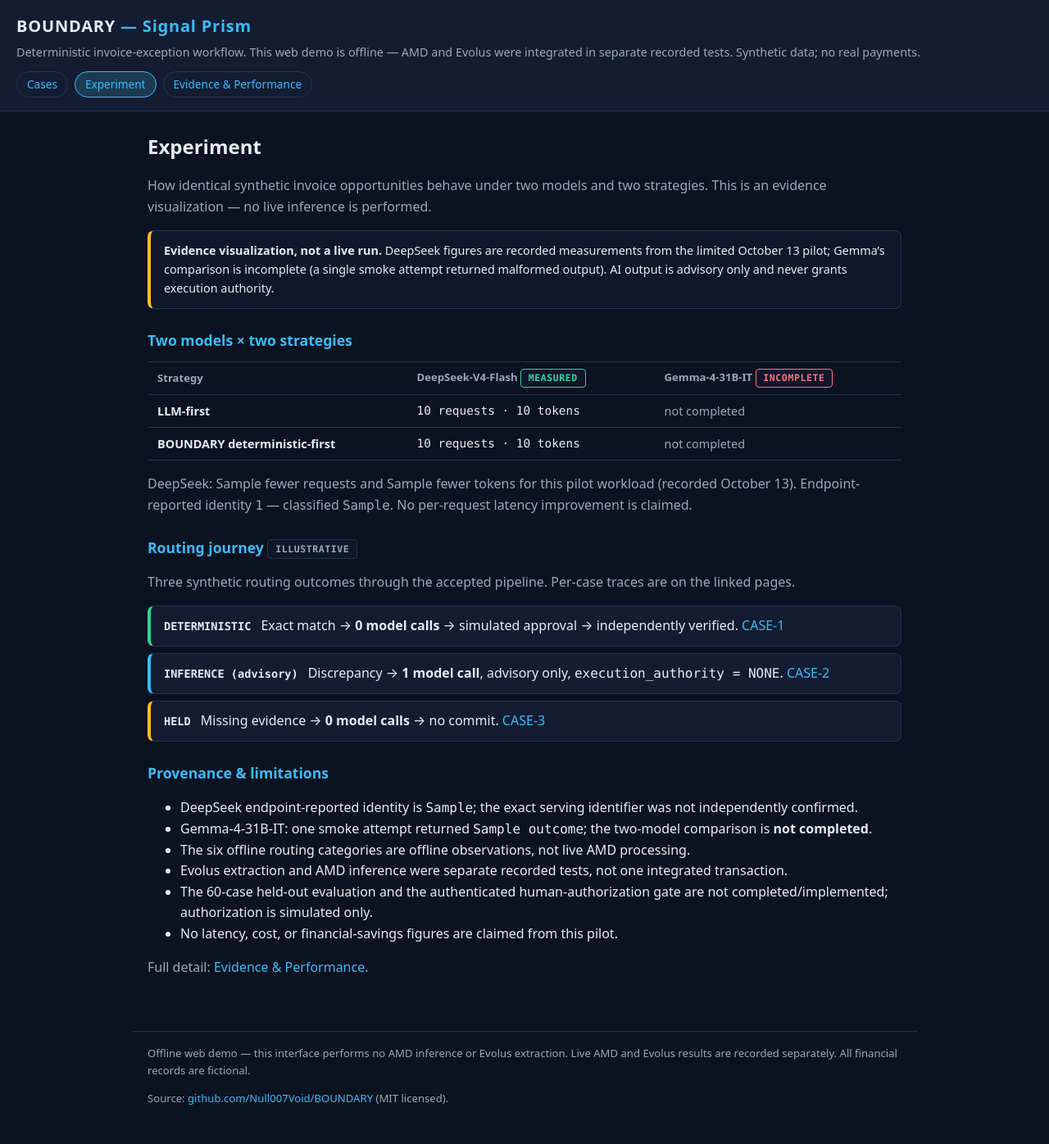
After one commit to Null007Void/BOUNDARY, a FastAPI app: template templates/experiment.html in a window 1280 px wide. The commit adds this page. Shown: the whole page at 82% size. Run offline with FastAPI, Linux system fonts and the light colour scheme; the template is opened without the code that fills it: most values are stand-ins (such as "Sample title", 1, 10 or a date in 2020).

Commit message:
S4F.13: experimental flow visualization
- Add /experiment page: two-model x two-strategy comparison (DeepSeek recorded, Gemma incomplete)
- Recorded DeepSeek pilot (6 vs 2 requests, 1314 vs 473 tokens) with unverified_mismatch identity
- Illustrative routing journey (deterministic / advisory / held) linking to per-case traces
- Gemma single malformed smoke attempt disclosed; no fabricated measurements
- Provenance + limitations (60-case incomplete, simulated authorization, no latency/cost claims)
- Nav link to Experiment on all pages; read-only, offline
- 6 regression tests

```diff
--- a/boundary/app.py
+++ b/boundary/app.py
@@ -23,7 +23,13 @@ from decimal import Decimal
 
 from .classifier import classify
 from .demo import demo_cases
-from .evidence import AMD_EVIDENCE, B5_1_COUNTERFACTUAL, B5_1_OBSERVED_OFFLINE, EVOLUS_EVIDENCE
+from .evidence import (
+    AMD_EVIDENCE,
+    B5_1_COUNTERFACTUAL,
+    B5_1_OBSERVED_OFFLINE,
+    EVOLUS_EVIDENCE,
+    GEMMA_EVIDENCE,
+)
 from .guard import evaluate
 from .ledger import ActionJournal
 from .routing_demo import authority_claim_rejection, routing_for_case
@@ -183,6 +189,14 @@ def create_app(db_path: str = DEFAULT_DB_PATH) -> FastAPI:
             },
         )
 
+    @app.get("/experiment", response_class=HTMLResponse)
+    def experiment_page(request: Request):
+        return templates.TemplateResponse(
+            request,
+            "experiment.html",
+            {"amd": AMD_EVIDENCE, "gemma": GEMMA_EVIDENCE},
+        )
+
     return app
 
 
--- a/boundary/evidence.py
+++ b/boundary/evidence.py
@@ -49,6 +49,19 @@ EVOLUS_EVIDENCE = {
     ),
 }
 
+# --- Google Gemma — S4E.7 single smoke attempt, recorded October 13 ------------------
+
+GEMMA_EVIDENCE = {
+    "provenance": "RECORDED LIVE TEST (single attempt)",
+    "status": "INCOMPLETE",
+    "model_id": "Gemma-4-31B-IT",
+    "outcome": "MALFORMED_RESPONSE",
+    "note": (
+        "Gemma-4-31B-IT was tested once through AMD Token Factory; the response failed "
+        "structured-output parsing. The full two-model comparison has not been performed."
+    ),
+}
+
 # --- Offline B5.1 benchmark — OBSERVED_OFFLINE and COUNTERFACTUAL --------------------
 
 B5_1_OBSERVED_OFFLINE = {
--- a/static/style.css
+++ b/static/style.css
@@ -322,6 +322,24 @@ h3 { font-size: 1rem; margin: 0 0 0.25rem; }
   flex-wrap: wrap;
 }
 
+/* Experiment journey */
+.journey {
+  list-style: none; margin: 0.75rem 0 0; padding: 0;
+  display: grid; gap: 0.5rem;
+}
+.journey-step {
+  background: var(--cobalt);
+  border: 1px solid var(--border);
+  border-left: 4px solid var(--cyan);
+  border-radius: var(--radius);
+  padding: 0.7rem 1rem;
+  display: flex; gap: 0.75rem; align-items: baseline; flex-wrap: wrap;
+}
+.journey-route { font-family: var(--font-mono); font-weight: 700; font-size: 0.85rem; }
+.journey-step--deterministic { border-left-color: var(--emerald); }
+.journey-step--inference { border-left-color: var(--cyan); }
+.journey-step--held { border-left-color: var(--amber); }
+
 .process-strip {
   list-style: none; margin: 0.75rem 0; padding: 0;
   display: flex; flex-wrap: wrap; gap: 0.5rem;
--- a/templates/case_detail.html
+++ b/templates/case_detail.html
@@ -13,6 +13,7 @@
     <p class="tagline">Deterministic invoice-exception workflow. This web demo is offline &mdash; AMD and Evolus were integrated in separate recorded tests. Synthetic data; no real payments.</p>
     <nav class="site-nav" aria-label="Primary">
       <a href="/">Cases</a>
+      <a href="/experiment">Experiment</a>
       <a href="/evidence">Evidence &amp; Performance</a>
     </nav>
   </header>
--- a/templates/cases.html
+++ b/templates/cases.html
@@ -13,6 +13,7 @@
     <p class="tagline">Deterministic invoice-exception workflow. This web demo is offline &mdash; AMD and Evolus were integrated in separate recorded tests. Synthetic data; no real payments.</p>
     <nav class="site-nav" aria-label="Primary">
       <a href="/" aria-current="page">Cases</a>
+      <a href="/experiment">Experiment</a>
       <a href="/evidence">Evidence &amp; Performance</a>
     </nav>
   </header>
--- a/templates/evidence.html
+++ b/templates/evidence.html
@@ -13,6 +13,7 @@
     <p class="tagline">Deterministic invoice-exception workflow. This web demo is offline &mdash; AMD and Evolus were integrated in separate recorded tests. Synthetic data; no real payments.</p>
     <nav class="site-nav" aria-label="Primary">
       <a href="/">Cases</a>
+      <a href="/experiment">Experiment</a>
       <a href="/evidence" aria-current="page">Evidence &amp; Performance</a>
     </nav>
   </header>
--- /dev/null
+++ b/templates/experiment.html
@@ -0,0 +1,94 @@
+<!DOCTYPE html>
+<html lang="en">
+<head>
+  <meta charset="utf-8">
+  <meta name="viewport" content="width=device-width, initial-scale=1">
+  <title>Experiment &mdash; BOUNDARY</title>
+  <link rel="stylesheet" href="/static/style.css">
+</head>
+<body>
+  <a class="skip-link" href="#main">Skip to content</a>
+  <header class="site-header">
+    <h1 class="brand">BOUNDARY <span class="accent">&mdash; Signal Prism</span></h1>
+    <p class="tagline">Deterministic invoice-exception workflow. This web demo is offline &mdash; AMD and Evolus were integrated in separate recorded tests. Synthetic data; no real payments.</p>
+    <nav class="site-nav" aria-label="Primary">
+      <a href="/">Cases</a>
+      <a href="/experiment" aria-current="page">Experiment</a>
+      <a href="/evidence">Evidence &amp; Performance</a>
+    </nav>
+  </header>
+
+  <main id="main">
+    <h1>Experiment</h1>
+    <p class="muted">How identical synthetic invoice opportunities behave under two models and two strategies. This is an evidence visualization &mdash; no live inference is performed.</p>
+
+    <div class="notice notice--warn">
+      <strong>Evidence visualization, not a live run.</strong> DeepSeek figures are recorded measurements from the limited October 13 pilot; Gemma&rsquo;s comparison is incomplete (a single smoke attempt returned malformed output). AI output is advisory only and never grants execution authority.
+    </div>
+
+    <section>
+      <h2>Two models &times; two strategies</h2>
+      <table class="data-table comparison">
+        <thead>
+          <tr>
+            <th scope="col">Strategy</th>
+            <th scope="col">DeepSeek-V4-Flash <span class="status-label status-label--measured">MEASURED</span></th>
+            <th scope="col">Gemma-4-31B-IT <span class="status-label status-label--incomplete">INCOMPLETE</span></th>
+          </tr>
+        </thead>
+        <tbody>
+          <tr>
+            <th scope="row">LLM-first</th>
+            <td class="mono">{{ amd.strategy_a.requests }} requests &middot; {{ amd.strategy_a.tokens }} tokens</td>
+            <td class="muted">not completed</td>
+          </tr>
+          <tr>
+            <th scope="row">BOUNDARY deterministic-first</th>
+            <td class="mono">{{ amd.strategy_b.requests }} requests &middot; {{ amd.strategy_b.tokens }} tokens</td>
+            <td class="muted">not completed</td>
+          </tr>
+        </tbody>
+      </table>
+      <p class="muted">DeepSeek: {{ amd.request_reduction }} fewer requests and {{ amd.token_reduction }} fewer tokens for this pilot workload (recorded October 13). Endpoint-reported identity <span class="mono">{{ amd.endpoint_model_id }}</span> &mdash; classified <span class="mono">{{ amd.model_verified }}</span>. No per-request latency improvement is claimed.</p>
+    </section>
+
+    <section>
+      <h2>Routing journey <span class="status-label status-label--offline">ILLUSTRATIVE</span></h2>
+      <p class="muted">Three synthetic routing outcomes through the accepted pipeline. Per-case traces are on the linked pages.</p>
+      <ol class="journey">
+        <li class="journey-step journey-step--deterministic">
+          <span class="journey-route">DETERMINISTIC</span>
+          <span>Exact match &rarr; <strong>0 model calls</strong> &rarr; simulated approval &rarr; independently verified. <a href="/cases/CASE-1">CASE-1</a></span>
+        </li>
+        <li class="journey-step journey-step--inference">
+          <span class="journey-route">INFERENCE (advisory)</span>
+          <span>Discrepancy &rarr; <strong>1 model call</strong>, advisory only, <span class="mono">execution_authority = NONE</span>. <a href="/cases/CASE-2">CASE-2</a></span>
+        </li>
+        <li class="journey-step journey-step--held">
+          <span class="journey-route">HELD</span>
+          <span>Missing evidence &rarr; <strong>0 model calls</strong> &rarr; no commit. <a href="/cases/CASE-3">CASE-3</a></span>
+        </li>
+      </ol>
+    </section>
+
+    <section>
+      <h2>Provenance &amp; limitations</h2>
+      <ul>
+        <li>DeepSeek endpoint-reported identity is <span class="mono">{{ amd.model_verified }}</span>; the exact serving identifier was not independently confirmed.</li>
+        <li>Gemma-4-31B-IT: one smoke attempt returned <span class="mono">{{ gemma.outcome }}</span>; the two-model comparison is <strong>not completed</strong>.</li>
+        <li>The six offline routing categories are offline observations, not live AMD processing.</li>
+        <li>Evolus extraction and AMD inference were separate recorded tests, not one integrated transaction.</li>
+        <li>The 60-case held-out evaluation and the authenticated human-authorization gate are not completed/implemented; authorization is simulated only.</li>
+        <li>No latency, cost, or financial-savings figures are claimed from this pilot.</li>
+      </ul>
+      <p class="muted">Full detail: <a href="/evidence">Evidence &amp; Performance</a>.</p>
+    </section>
+  </main>
+
+  <footer class="site-footer">
+    Offline web demo &mdash; this interface performs no AMD inference or Evolus extraction.
+    Live AMD and Evolus results are recorded separately. All financial records are fictional.
+    <p>Source: <a href="https://github.com/Null007Void/BOUNDARY">github.com/Null007Void/BOUNDARY</a> (MIT licensed).</p>
+  </footer>
+</body>
+</html>
```
Also changed, not shown: tests/test_signal_prism.py (+58 -0 lines).
